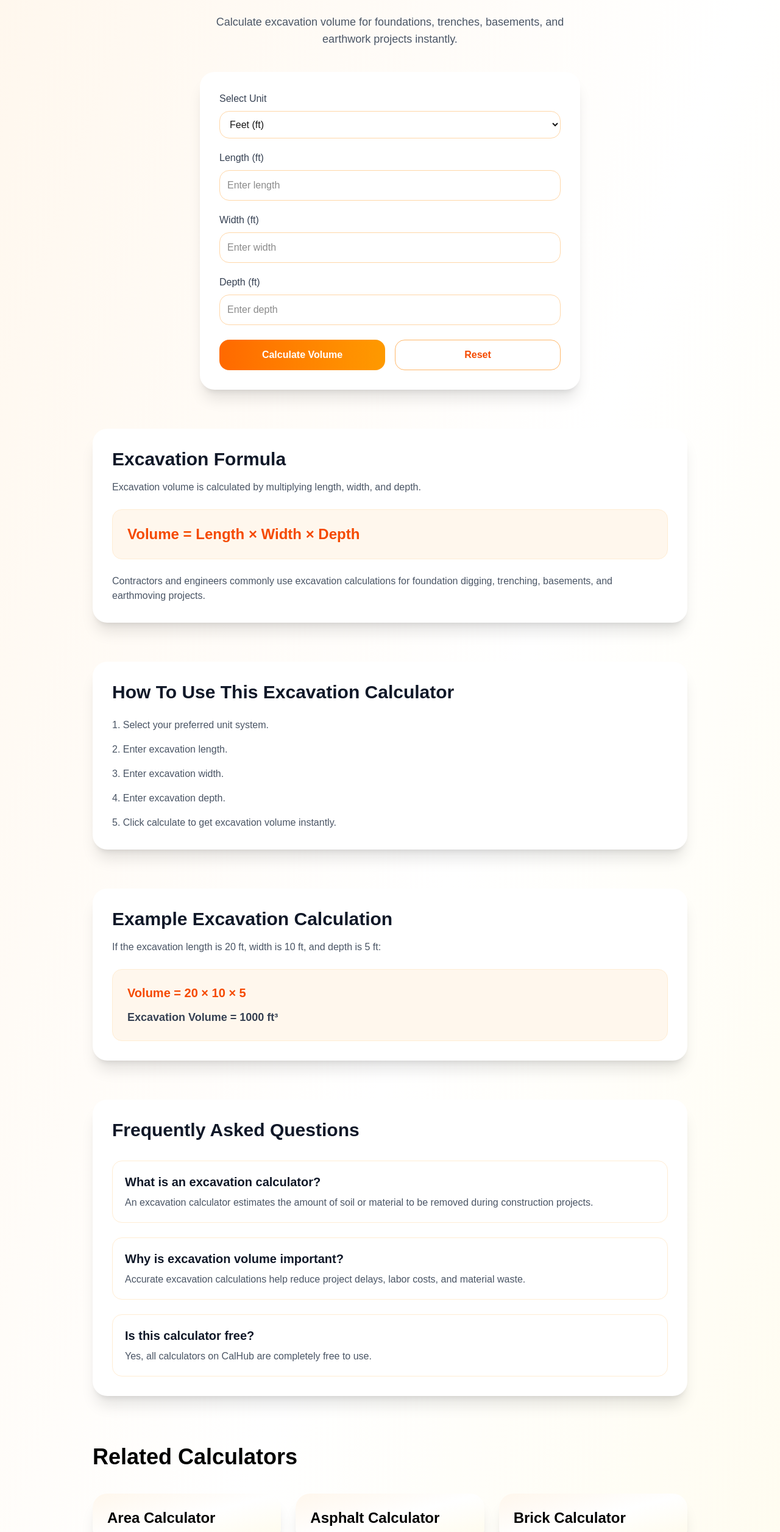
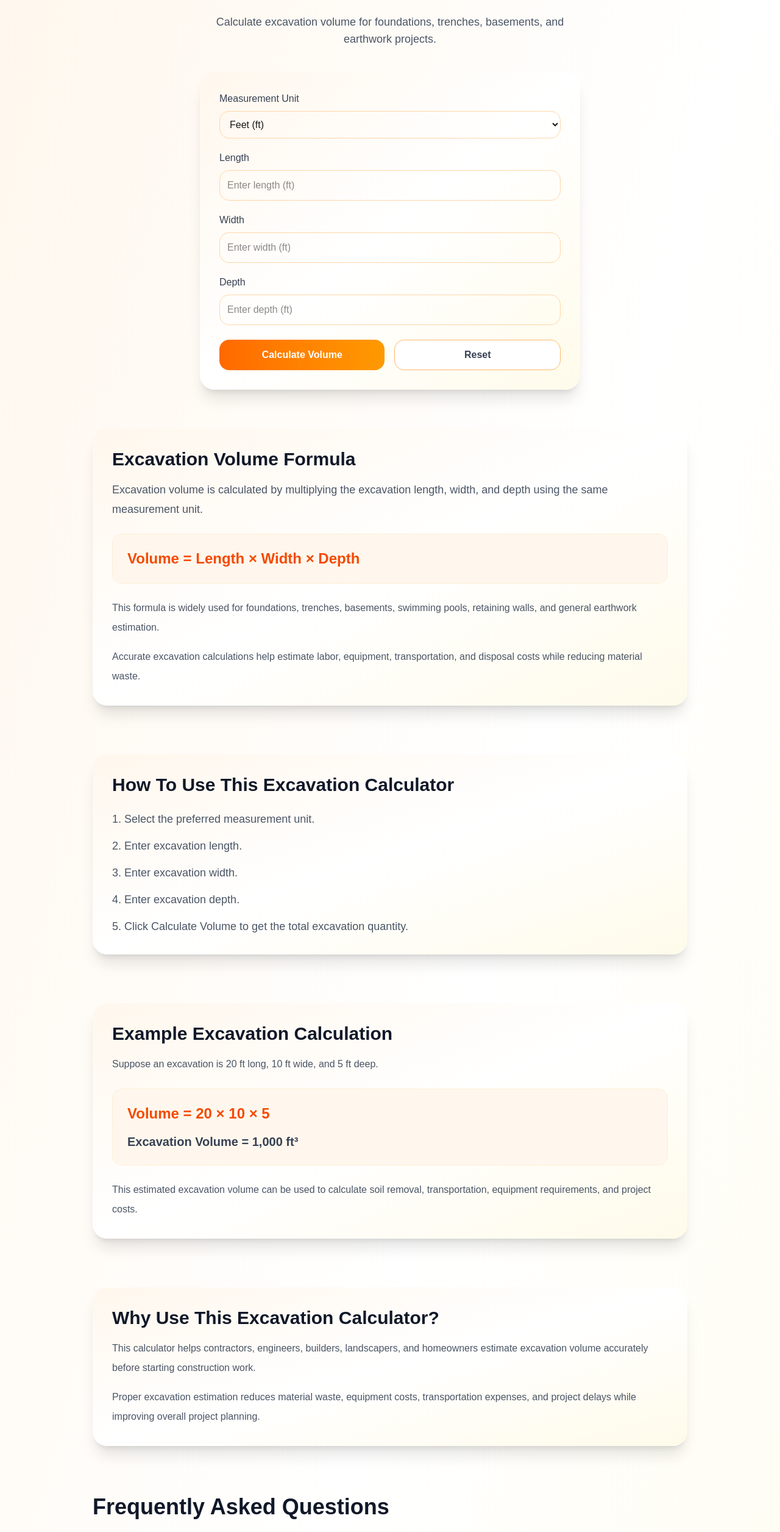
Before and after one commit to payadav142-rgb/calhub, a Next.js app: page /excavation-calculator in a window 1280 px wide. Shown: the part 179-2691 px from the top of the page at 61% size. Built offline with nearby package versions, Linux system fonts and the light colour scheme.

Commit message:
Add SEO metadata for excavation calculator

```diff
--- a/app/excavation-calculator/ExcavationCalculatorClient.tsx
+++ b/app/excavation-calculator/ExcavationCalculatorClient.tsx
@@ -1,16 +1,23 @@
 "use client";
 
 import { useState } from "react";
+import jsPDF from "jspdf";
 import Navbar from "../components/Navbar";
 import Footer from "../components/Footer";
 import RelatedCalculators from "../components/RelatedCalculators";
 
 export default function ExcavationCalculatorClient() {
-  const [length, setLength] = useState("");
-  const [width, setWidth] = useState("");
-  const [depth, setDepth] = useState("");
+  const [length, setLength] =
+    useState("");
 
-  const [unit, setUnit] = useState("ft");
+  const [width, setWidth] =
+    useState("");
+
+  const [depth, setDepth] =
+    useState("");
+
+  const [unit, setUnit] =
+    useState("ft");
 
   const [result, setResult] =
     useState<number | null>(null);
@@ -18,102 +25,115 @@ export default function ExcavationCalculatorClient() {
   const [resultUnit, setResultUnit] =
     useState("");
 
-  const convertToFeet = (
-    value: number
-  ) => {
-    switch (unit) {
-      case "m":
-        return value * 3.28084;
-
-      case "cm":
-        return value * 0.0328084;
-
-      default:
-        return value;
-    }
-  };
-
   const calculateExcavation = () => {
-    if (!length || !width || !depth)
+    if (
+      !length ||
+      !width ||
+      !depth
+    )
       return;
 
-    const lengthFt = convertToFeet(
-      parseFloat(length)
+    const l =
+      parseFloat(length);
+
+    const w =
+      parseFloat(width);
+
+    const d =
+      parseFloat(depth);
+
+    if (
+      isNaN(l) ||
+      isNaN(w) ||
+      isNaN(d) ||
+      l <= 0 ||
+      w <= 0 ||
+      d <= 0
+    )
+      return;
+
+    const volume =
+      l * w * d;
+
+    setResult(volume);
+
+    setResultUnit(
+      unit === "ft"
+        ? "ft³"
+        : unit === "m"
+        ? "m³"
+        : "cm³"
     );
-
-    const widthFt = convertToFeet(
-      parseFloat(width)
-    );
-
-    const depthFt = convertToFeet(
-      parseFloat(depth)
-    );
-
-    const volumeFt =
-      lengthFt * widthFt * depthFt;
-
-    let finalResult = volumeFt;
-    let finalUnit = "ft³";
-
-    if (unit === "m") {
-      finalResult = volumeFt / 35.3147;
-      finalUnit = "m³";
-    }
-
-    if (unit === "cm") {
-      finalResult =
-        volumeFt / 3531466.72;
-      finalUnit = "cm³";
-    }
-
-    setResult(finalResult);
-    setResultUnit(finalUnit);
   };
 
   const resetCalculator = () => {
     setLength("");
     setWidth("");
     setDepth("");
+    setUnit("ft");
     setResult(null);
+    setResultUnit("");
   };
 
-  const downloadReport = () => {
-    if (result === null) return;
+  const downloadPDF = () => {
+    if (result === null)
+      return;
 
-    const report = `
-Excavation Calculator Report
+    const doc =
+      new jsPDF();
 
-Length: ${length} ${unit}
-Width: ${width} ${unit}
-Depth: ${depth} ${unit}
+    doc.setFontSize(20);
 
-Excavation Volume:
-${result.toFixed(2)} ${resultUnit}
+    doc.text(
+      "Excavation Calculation Report",
+      20,
+      20
+    );
 
-Generated from CalHub.in
-`;
+    doc.setFontSize(12);
 
-    const blob = new Blob([report], {
-      type: "text/plain",
-    });
+    doc.text(
+      `Length: ${length} ${unit}`,
+      20,
+      40
+    );
 
-    const link =
-      document.createElement("a");
+    doc.text(
+      `Width: ${width} ${unit}`,
+      20,
+      50
+    );
 
-    link.href =
-      URL.createObjectURL(blob);
+    doc.text(
+      `Depth: ${depth} ${unit}`,
+      20,
+      60
+    );
 
-    link.download =
-      "excavation-report.txt";
+    doc.text(
+      `Excavation Volume: ${result.toFixed(
+        2
+      )} ${resultUnit}`,
+      20,
+      80
+    );
 
-    link.click();
+    doc.text(
+      "Generated by CalHub.in",
+      20,
+      100
+    );
+
+    doc.save(
+      "excavation-calculation-report.pdf"
+    );
   };
 
   return (
     <main className="min-h-screen bg-gradient-to-br from-orange-50 via-white to-amber-50">
       <Navbar />
 
-      {/* Hero */}
+      {/* HERO */}
       <section className="mx-auto max-w-2xl px-6 py-16">
         <div className="text-center">
           <h1 className="text-4xl font-bold text-gray-900 md:text-5xl">
@@ -121,27 +141,29 @@ Generated from CalHub.in
           </h1>
 
           <p className="mt-4 text-lg text-gray-600">
-            Calculate excavation volume
-            for foundations, trenches,
-            basements, and earthwork
-            projects instantly.
+            Calculate excavation
+            volume for foundations,
+            trenches, basements,
+            and earthwork projects.
           </p>
         </div>
 
-        {/* Calculator Card */}
-        <div className="mt-10 rounded-3xl bg-white p-8 shadow-xl">
-          {/* Unit */}
+        {/* CALCULATOR */}
+        <div className="mt-10 rounded-3xl bg-gradient-to-br from-orange-50 via-white to-amber-50 p-8 shadow-xl">
+                    {/* UNIT */}
           <div className="mb-5">
             <label className="mb-2 block font-medium text-gray-700">
-              Select Unit
+              Measurement Unit
             </label>
 
             <select
               value={unit}
               onChange={(e) =>
-                setUnit(e.target.value)
+                setUnit(
+                  e.target.value
+                )
               }
-              className="w-full rounded-2xl border border-orange-200 p-3 outline-none focus:border-orange-500 focus:ring-4 focus:ring-orange-100"
+              className="w-full rounded-2xl border border-orange-200 p-3 outline-none transition focus:border-orange-500 focus:ring-4 focus:ring-orange-100"
             >
               <option value="ft">
                 Feet (ft)
@@ -157,64 +179,85 @@ Generated from CalHub.in
             </select>
           </div>
 
-          {/* Length */}
+          {/* LENGTH */}
           <div className="mb-5">
             <label className="mb-2 block font-medium text-gray-700">
-              Length ({unit})
+              Length
             </label>
 
             <input
               type="number"
+              min="0"
               value={length}
               onChange={(e) =>
-                setLength(e.target.value)
+                setLength(
+                  e.target.value
+                )
               }
-              placeholder="Enter length"
-              className="w-full rounded-2xl border border-orange-200 p-3 outline-none focus:border-orange-500 focus:ring-4 focus:ring-orange-100"
+              onKeyDown={(e) =>
+                e.key === "Enter" &&
+                calculateExcavation()
+              }
+              className="w-full rounded-2xl border border-orange-200 p-3 outline-none transition focus:border-orange-500 focus:ring-4 focus:ring-orange-100"
+              placeholder={`Enter length (${unit})`}
             />
           </div>
 
-          {/* Width */}
+          {/* WIDTH */}
           <div className="mb-5">
             <label className="mb-2 block font-medium text-gray-700">
-              Width ({unit})
+              Width
             </label>
 
             <input
               type="number"
+              min="0"
               value={width}
               onChange={(e) =>
-                setWidth(e.target.value)
+                setWidth(
+                  e.target.value
+                )
               }
-              placeholder="Enter width"
-              className="w-full rounded-2xl border border-orange-200 p-3 outline-none focus:border-orange-500 focus:ring-4 focus:ring-orange-100"
+              onKeyDown={(e) =>
+                e.key === "Enter" &&
+                calculateExcavation()
+              }
+              className="w-full rounded-2xl border border-orange-200 p-3 outline-none transition focus:border-orange-500 focus:ring-4 focus:ring-orange-100"
+              placeholder={`Enter width (${unit})`}
             />
           </div>
 
-          {/* Depth */}
+          {/* DEPTH */}
           <div className="mb-6">
             <label className="mb-2 block font-medium text-gray-700">
-              Depth ({unit})
+              Depth
             </label>
 
             <input
               type="number"
+              min="0"
               value={depth}
               onChange={(e) =>
-                setDepth(e.target.value)
+                setDepth(
+                  e.target.value
+                )
               }
-              placeholder="Enter depth"
-              className="w-full rounded-2xl border border-orange-200 p-3 outline-none focus:border-orange-500 focus:ring-4 focus:ring-orange-100"
+              onKeyDown={(e) =>
+                e.key === "Enter" &&
+                calculateExcavation()
+              }
+              className="w-full rounded-2xl border border-orange-200 p-3 outline-none transition focus:border-orange-500 focus:ring-4 focus:ring-orange-100"
+              placeholder={`Enter depth (${unit})`}
             />
           </div>
 
-          {/* Buttons */}
-          <div className="grid gap-4 md:grid-cols-2">
+          {/* BUTTONS */}
+          <div className="flex gap-4">
             <button
               onClick={
                 calculateExcavation
               }
-              className="rounded-2xl bg-gradient-to-r from-orange-500 to-amber-500 py-3 font-semibold text-white transition hover:scale-[1.02]"
+              className="w-full rounded-2xl bg-gradient-to-r from-orange-500 to-amber-500 py-3 font-semibold text-white transition-all duration-300 hover:scale-[1.02]"
             >
               Calculate Volume
             </button>
@@ -223,51 +266,51 @@ Generated from CalHub.in
               onClick={
                 resetCalculator
               }
-              className="rounded-2xl border border-orange-300 py-3 font-semibold text-orange-600 transition hover:bg-orange-50"
+              className="w-full rounded-2xl border border-orange-300 bg-white py-3 font-semibold text-gray-700 transition-all duration-300 hover:bg-orange-50"
             >
               Reset
             </button>
           </div>
 
-          {/* Result */}
+          {/* RESULT */}
           {result !== null && (
-            <div className="mt-6 rounded-2xl bg-orange-50 p-5 shadow-inner">
+            <div className="mt-6 rounded-2xl bg-gradient-to-br from-orange-50 via-white to-amber-50 p-5 shadow-inner">
               <h2 className="text-2xl font-bold text-gray-900">
                 Excavation Volume:{" "}
                 {result.toFixed(2)}{" "}
                 {resultUnit}
               </h2>
 
-              <p className="mt-2 text-gray-600">
-                This estimated excavation
-                volume can help plan
-                earthwork quantity,
-                excavation cost, labor,
-                and material transport.
+              <p className="mt-3 text-gray-600">
+                Estimated excavation
+                volume for your
+                construction project.
               </p>
 
               <button
-                onClick={downloadReport}
-                className="mt-5 rounded-2xl bg-orange-500 px-5 py-3 font-semibold text-white transition hover:bg-orange-600"
+                onClick={downloadPDF}
+                className="mt-5 w-full rounded-2xl bg-gray-900 py-3 font-semibold text-white"
               >
-                Download Report
+                Download PDF Report
               </button>
             </div>
           )}
         </div>
       </section>
-
-      {/* Formula */}
-      <section className="mx-auto max-w-5xl px-6 pb-16">
-        <div className="rounded-3xl bg-white p-8 shadow-xl">
+            {/* FORMULA */}
+      <section className="mx-auto max-w-5xl px-6 pb-20">
+        <div className="rounded-3xl bg-gradient-to-br from-orange-50 via-white to-amber-50 p-8 shadow-xl">
           <h2 className="text-3xl font-bold text-gray-900">
-            Excavation Formula
+            Excavation Volume Formula
           </h2>
 
-          <p className="mt-4 text-gray-600">
+          <p className="mt-4 text-lg leading-8 text-gray-600">
             Excavation volume is
             calculated by multiplying
-            length, width, and depth.
+            the excavation length,
+            width, and depth using
+            the same measurement
+            unit.
           </p>
 
           <div className="mt-6 rounded-2xl border border-orange-100 bg-orange-50 p-6">
@@ -277,127 +320,181 @@ Generated from CalHub.in
             </p>
           </div>
 
-          <p className="mt-6 text-gray-600">
-            Contractors and engineers
-            commonly use excavation
-            calculations for foundation
-            digging, trenching,
-            basements, and earthmoving
-            projects.
+          <p className="mt-6 leading-8 text-gray-600">
+            This formula is widely
+            used for foundations,
+            trenches, basements,
+            swimming pools, retaining
+            walls, and general
+            earthwork estimation.
+          </p>
+
+          <p className="mt-4 leading-8 text-gray-600">
+            Accurate excavation
+            calculations help estimate
+            labor, equipment,
+            transportation, and
+            disposal costs while
+            reducing material waste.
           </p>
         </div>
       </section>
 
-      {/* How To Use */}
-      <section className="mx-auto max-w-5xl px-6 pb-16">
-        <div className="rounded-3xl bg-white p-8 shadow-xl">
+      {/* HOW TO USE */}
+      <section className="mx-auto max-w-5xl px-6 pb-20">
+        <div className="rounded-3xl bg-gradient-to-br from-orange-50 via-white to-amber-50 p-8 shadow-xl">
           <h2 className="text-3xl font-bold text-gray-900">
-            How To Use This Excavation
-            Calculator
+            How To Use This
+            Excavation Calculator
           </h2>
 
-          <div className="mt-6 space-y-4 text-gray-600">
+          <div className="mt-6 space-y-4 text-lg text-gray-600">
             <p>
-              1. Select your preferred
-              unit system.
+              1. Select the preferred
+              measurement unit.
             </p>
 
             <p>
-              2. Enter excavation length.
+              2. Enter excavation
+              length.
             </p>
 
             <p>
-              3. Enter excavation width.
+              3. Enter excavation
+              width.
             </p>
 
             <p>
-              4. Enter excavation depth.
+              4. Enter excavation
+              depth.
             </p>
 
             <p>
-              5. Click calculate to get
-              excavation volume instantly.
+              5. Click Calculate
+              Volume to get the total
+              excavation quantity.
             </p>
           </div>
         </div>
       </section>
 
-      {/* Example */}
-      <section className="mx-auto max-w-5xl px-6 pb-16">
-        <div className="rounded-3xl bg-white p-8 shadow-xl">
+      {/* EXAMPLE */}
+      <section className="mx-auto max-w-5xl px-6 pb-20">
+        <div className="rounded-3xl bg-gradient-to-br from-orange-50 via-white to-amber-50 p-8 shadow-xl">
           <h2 className="text-3xl font-bold text-gray-900">
             Example Excavation
             Calculation
           </h2>
 
-          <p className="mt-4 text-gray-600">
-            If the excavation length is
-            20 ft, width is 10 ft, and
-            depth is 5 ft:
+          <p className="mt-4 leading-8 text-gray-600">
+            Suppose an excavation is
+            20 ft long, 10 ft wide,
+            and 5 ft deep.
           </p>
 
           <div className="mt-6 rounded-2xl border border-orange-100 bg-orange-50 p-6">
-            <p className="text-xl font-bold text-orange-600">
+            <p className="text-2xl font-bold text-orange-600">
               Volume = 20 × 10 × 5
             </p>
 
-            <p className="mt-3 text-lg font-semibold text-gray-700">
-              Excavation Volume = 1000
-              ft³
+            <p className="mt-4 text-xl font-semibold text-gray-700">
+              Excavation Volume =
+              1,000 ft³
             </p>
           </div>
+
+          <p className="mt-6 leading-8 text-gray-600">
+            This estimated excavation
+            volume can be used to
+            calculate soil removal,
+            transportation, equipment
+            requirements, and project
+            costs.
+          </p>
+        </div>
+      </section>
+            {/* WHY USE */}
+      <section className="mx-auto max-w-5xl px-6 pb-20">
+        <div className="rounded-3xl bg-gradient-to-br from-orange-50 via-white to-amber-50 p-8 shadow-xl">
+          <h2 className="text-3xl font-bold text-gray-900">
+            Why Use This Excavation Calculator?
+          </h2>
+
+          <p className="mt-4 leading-8 text-gray-600">
+            This calculator helps contractors,
+            engineers, builders, landscapers,
+            and homeowners estimate excavation
+            volume accurately before starting
+            construction work.
+          </p>
+
+          <p className="mt-4 leading-8 text-gray-600">
+            Proper excavation estimation
+            reduces material waste, equipment
+            costs, transportation expenses,
+            and project delays while improving
+            overall project planning.
+          </p>
         </div>
       </section>
 
       {/* FAQ */}
       <section className="mx-auto max-w-5xl px-6 pb-20">
-        <div className="rounded-3xl bg-white p-8 shadow-xl">
-          <h2 className="text-3xl font-bold text-gray-900">
+        <h2 className="text-4xl font-extrabold text-gray-900">
           Frequently Asked Questions
         </h2>
 
-          <div className="mt-8 space-y-6">
-            <div className="rounded-2xl border border-orange-100 p-5">
-              <h3 className="text-xl font-semibold text-gray-900">
-                What is an excavation
-                calculator?
+        <div className="mt-10 space-y-6">
+          <div className="rounded-3xl border border-orange-100 bg-gradient-to-br from-orange-50 via-white to-amber-50 p-6 shadow-xl">
+            <h3 className="text-2xl font-bold text-gray-900">
+              What is an excavation calculator?
             </h3>
 
-              <p className="mt-2 text-gray-600">
-                An excavation calculator
-                estimates the amount of
-                soil or material to be
-                removed during
-                construction projects.
+            <p className="mt-3 leading-7 text-gray-600">
+              An excavation calculator estimates
+              the amount of soil or earth that
+              needs to be removed for
+              foundations, trenches, basements,
+              pools, and other construction
+              projects.
             </p>
           </div>
 
-            <div className="rounded-2xl border border-orange-100 p-5">
-              <h3 className="text-xl font-semibold text-gray-900">
-                Why is excavation volume
-                important?
+          <div className="rounded-3xl border border-orange-100 bg-gradient-to-br from-orange-50 via-white to-amber-50 p-6 shadow-xl">
+            <h3 className="text-2xl font-bold text-gray-900">
+              Which units are supported?
             </h3>
 
-              <p className="mt-2 text-gray-600">
-                Accurate excavation
-                calculations help reduce
-                project delays, labor
-                costs, and material
-                waste.
+            <p className="mt-3 leading-7 text-gray-600">
+              You can calculate excavation
+              volume using feet (ft), meters
+              (m), or centimeters (cm).
             </p>
           </div>
 
-            <div className="rounded-2xl border border-orange-100 p-5">
-              <h3 className="text-xl font-semibold text-gray-900">
-                Is this calculator free?
+          <div className="rounded-3xl border border-orange-100 bg-gradient-to-br from-orange-50 via-white to-amber-50 p-6 shadow-xl">
+            <h3 className="text-2xl font-bold text-gray-900">
+              Is this calculator accurate?
             </h3>
 
-              <p className="mt-2 text-gray-600">
-                Yes, all calculators on
-                CalHub are completely
-                free to use.
+            <p className="mt-3 leading-7 text-gray-600">
+              Yes. It provides accurate volume
+              estimates based on the dimensions
+              entered. Actual excavation may
+              vary depending on site conditions.
             </p>
           </div>
+
+          <div className="rounded-3xl border border-orange-100 bg-gradient-to-br from-orange-50 via-white to-amber-50 p-6 shadow-xl">
+            <h3 className="text-2xl font-bold text-gray-900">
+              Is this Excavation Calculator
+              free?
+            </h3>
+
+            <p className="mt-3 leading-7 text-gray-600">
+              Yes. All calculators on CalHub
+              are completely free to use.
+            </p>
           </div>
         </div>
       </section>
--- a/app/excavation-calculator/page.tsx
+++ b/app/excavation-calculator/page.tsx
@@ -1,22 +1,23 @@
-import type { Metadata } from "next";
+"use client";
+
+import { Metadata } from "next";
 import ExcavationCalculatorClient from "./ExcavationCalculatorClient";
 
 export const metadata: Metadata = {
   title:
-    "Excavation Calculator - Calculate Excavation Volume Easily | CalHub",
+    "Excavation Calculator for Foundations, Trenches & Earthwork | CalHub",
 
   description:
-    "Free excavation calculator to estimate excavation volume for foundations, trenches, basements, and earthwork projects. Supports feet, meters, and centimeters.",
+    "Free excavation calculator to estimate excavation volume for foundations, trenches, basements, landscaping, and earthwork projects using length, width, and depth.",
 
   keywords: [
     "excavation calculator",
     "excavation volume calculator",
     "earthwork calculator",
     "foundation excavation calculator",
-    "trench excavation calculator",
-    "construction calculator",
+    "trench volume calculator",
     "soil excavation calculator",
-    "calhub excavation calculator",
+    "excavation estimator",
   ],
 
   alternates: {
@@ -29,7 +30,7 @@ export const metadata: Metadata = {
       "Excavation Calculator | CalHub",
 
     description:
-      "Calculate excavation volume instantly for construction and earthwork projects.",
+      "Calculate excavation volume for foundations, trenches, basements, and earthwork projects with CalHub's free excavation calculator.",
 
     url:
       "https://calhub.in/excavation-calculator",
@@ -38,10 +39,18 @@ export const metadata: Metadata = {
 
     type: "website",
   },
+
+  twitter: {
+    card: "summary_large_image",
+
+    title:
+      "Excavation Calculator | CalHub",
+
+    description:
+      "Free excavation calculator for foundations, trenches, basements, and earthwork projects.",
+  },
 };
 
 export default function Page() {
-  return (
-    <ExcavationCalculatorClient />
-  );
+  return <ExcavationCalculatorClient />;
 }
```
Lines whose indentation alone changed are shown as unchanged.
